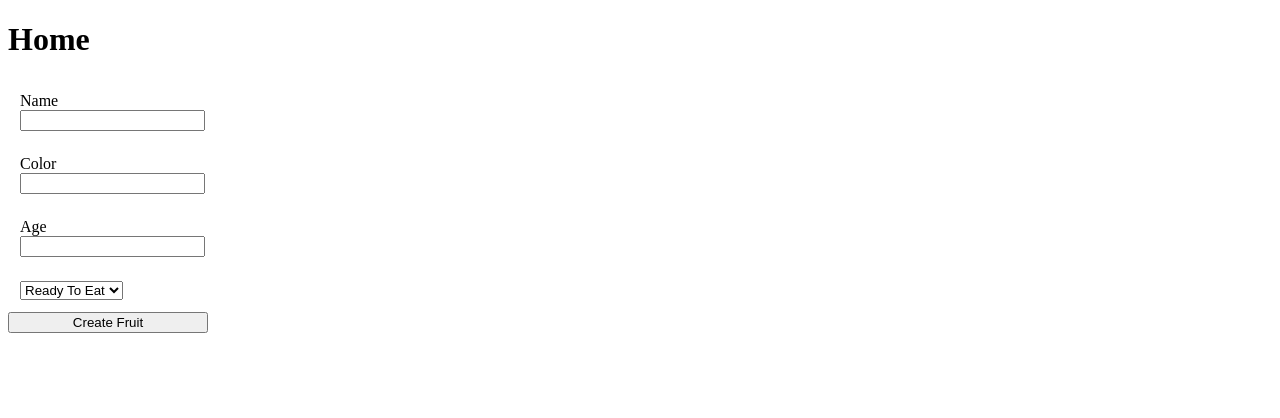
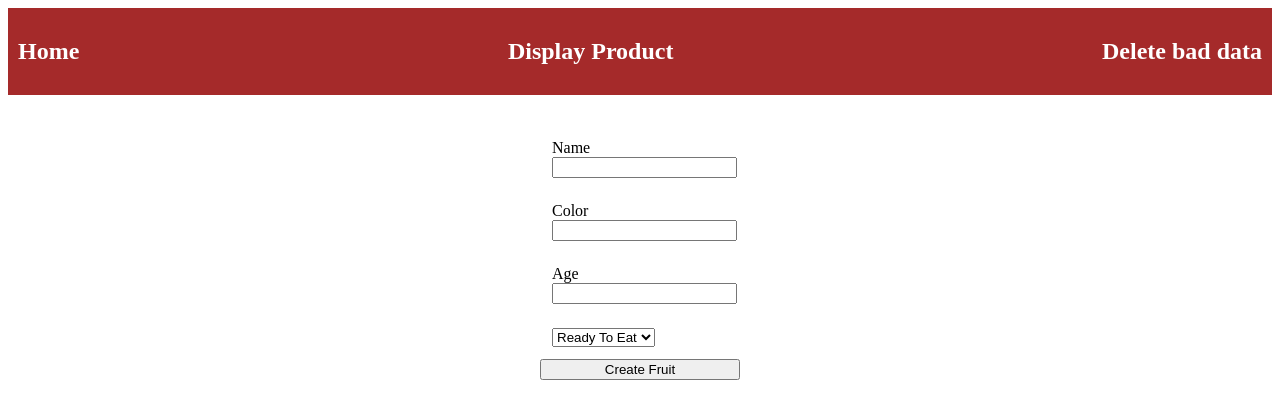
Before and after one commit to levisikudi/Mongo-Lab-1, a website: page public/index.html in a window 1280 px wide. Drawn offline with Linux system fonts and the light colour scheme.

Commit message:
css update and deletion functionality complete

```diff
--- a/public/index.css
+++ b/public/index.css
@@ -2,9 +2,29 @@
     display: flex;
     flex-direction: column;
     max-width: 200px;
-
+    margin: auto;
+    padding: 1rem;
 }
 
 .input-container{
     margin: 12px;
 }
+
+#navbar{
+    display:flex;
+    justify-content: space-between;
+    padding: 10px;
+    background-color: brown;
+}
+
+#navbar h1{
+    color: white;
+}
+#navbar h1:hover{
+    color: yellow;
+    cursor: pointer;
+
+}
+#navbar h1 :active{
+    color: orange;
+}
--- a/public/index.html
+++ b/public/index.html
@@ -9,7 +9,12 @@
     <link rel="stylesheet" href="./index.css">
 </head>
 <body>
-    <h1>Home</h1>
+    <nav id="navbar">
+        <h1>Home</h1>
+        <h1>Display Product</h1>
+        <h1 id="delete">Delete bad data</h1>
+
+    </nav>
     <p id="upload-status"></p>
     <div id="container">
         <div class="input-container">
--- a/public/index.js
+++ b/public/index.js
@@ -1,4 +1,5 @@
 let submitButton = document.getElementById('submit-button');
+let deletebutton = document.getElementById('delete')
 
 submitButton.addEventListener('click', async () => {
 
@@ -40,3 +41,10 @@ submitButton.addEventListener('click', async () => {
         uploadStatusTag.style.color = 'red'
     }
 })
+
+deletebutton.addEventListener('click', async () => {
+    let response = await fetch ('http://localhost:4000/delete_nameless_data', {
+        method : 'delete',
+    })
+    console.log(response);
+})
```
Also changed, not shown: server.js (+8 -0 lines).
